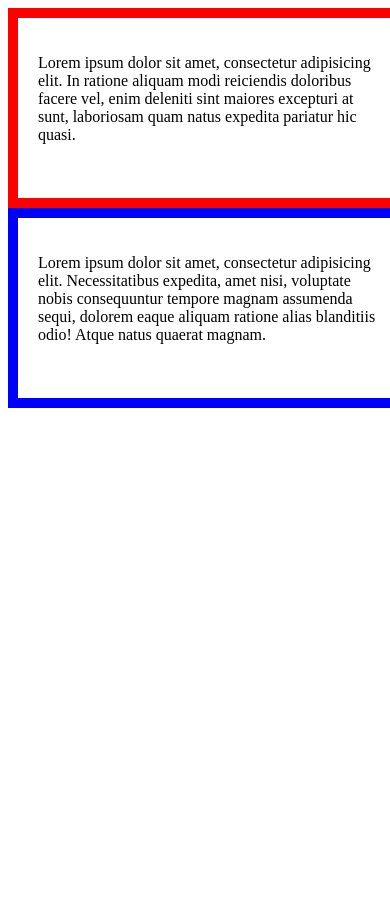
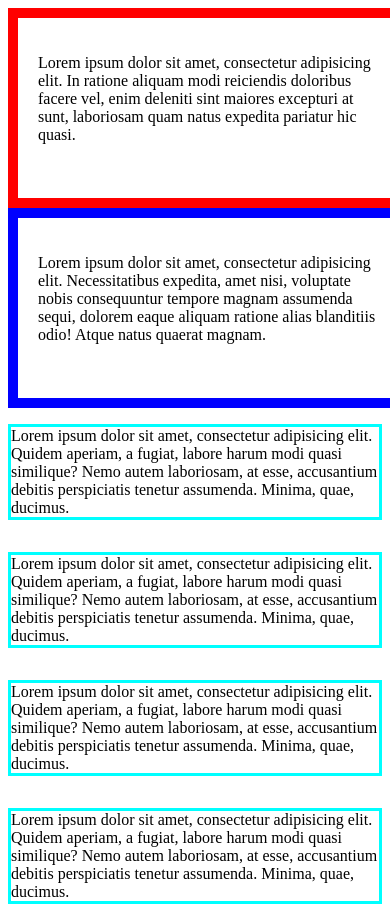
Before and after one commit to DomiGnh/css.rwd, a plain HTML site: page index.html in a window 390 px wide. Before the commit the page ends 844 px from the top, so only its background shows below. Drawn offline with Linux system fonts and the light colour scheme.

Commit message:
rwd
znacznik @media i viewport( viewporta wrzucamy w head)

```diff
--- a/css/style.css
+++ b/css/style.css
@@ -19,6 +19,24 @@
 
     padding: 20px;
     border:10px solid blue;
+}
 
+.col{
+    width: 25%;
+    float: left;
 
+    border: 3px solid aqua;
 }
+
+@media (max-width: 768px)
+{
+    .col{
+        width: 50%;
+    }
+}
+
+@media (max-width: 480px){
+    .col{
+        width: 100%;
+    }
+}
--- a/index.html
+++ b/index.html
@@ -5,6 +5,9 @@
     <title>Document</title>
 <!--    main style-->
     <link rel="stylesheet" href="css/style.css">
+
+    <meta name="viewport" content="width=device-width, initial-scale=1.0">
+
 </head>
 <body>
 <!--   box sizing-->
@@ -18,5 +21,28 @@
         </div>
 
     </section>
+<!--    RWD-->
+
+
+       <section>
+
+        <p class="col">Lorem ipsum dolor sit amet, consectetur adipisicing elit. Quidem aperiam, a fugiat, labore harum modi quasi similique? Nemo autem laboriosam, at esse, accusantium debitis perspiciatis tenetur assumenda. Minima, quae, ducimus.</p>
+        <p class="col">Lorem ipsum dolor sit amet, consectetur adipisicing elit. Quidem aperiam, a fugiat, labore harum modi quasi similique? Nemo autem laboriosam, at esse, accusantium debitis perspiciatis tenetur assumenda. Minima, quae, ducimus.</p>
+        <p class="col">Lorem ipsum dolor sit amet, consectetur adipisicing elit. Quidem aperiam, a fugiat, labore harum modi quasi similique? Nemo autem laboriosam, at esse, accusantium debitis perspiciatis tenetur assumenda. Minima, quae, ducimus.</p>
+        <p class="col">Lorem ipsum dolor sit amet, consectetur adipisicing elit. Quidem aperiam, a fugiat, labore harum modi quasi similique? Nemo autem laboriosam, at esse, accusantium debitis perspiciatis tenetur assumenda. Minima, quae, ducimus.</p>
+
+    </section>
+
+
+
+
+
+
+
+
+
+
+
+
 </body>
 </html>
```
